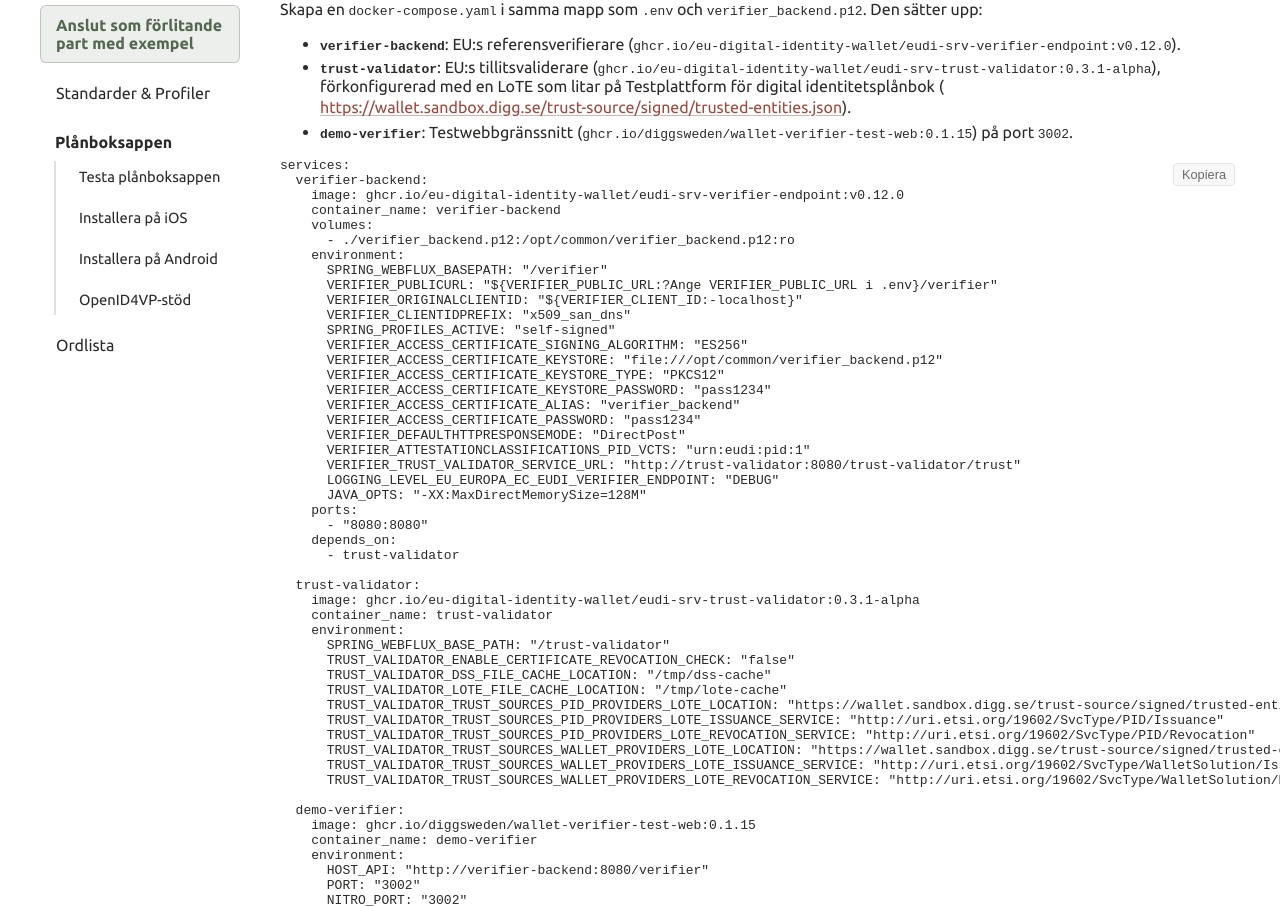
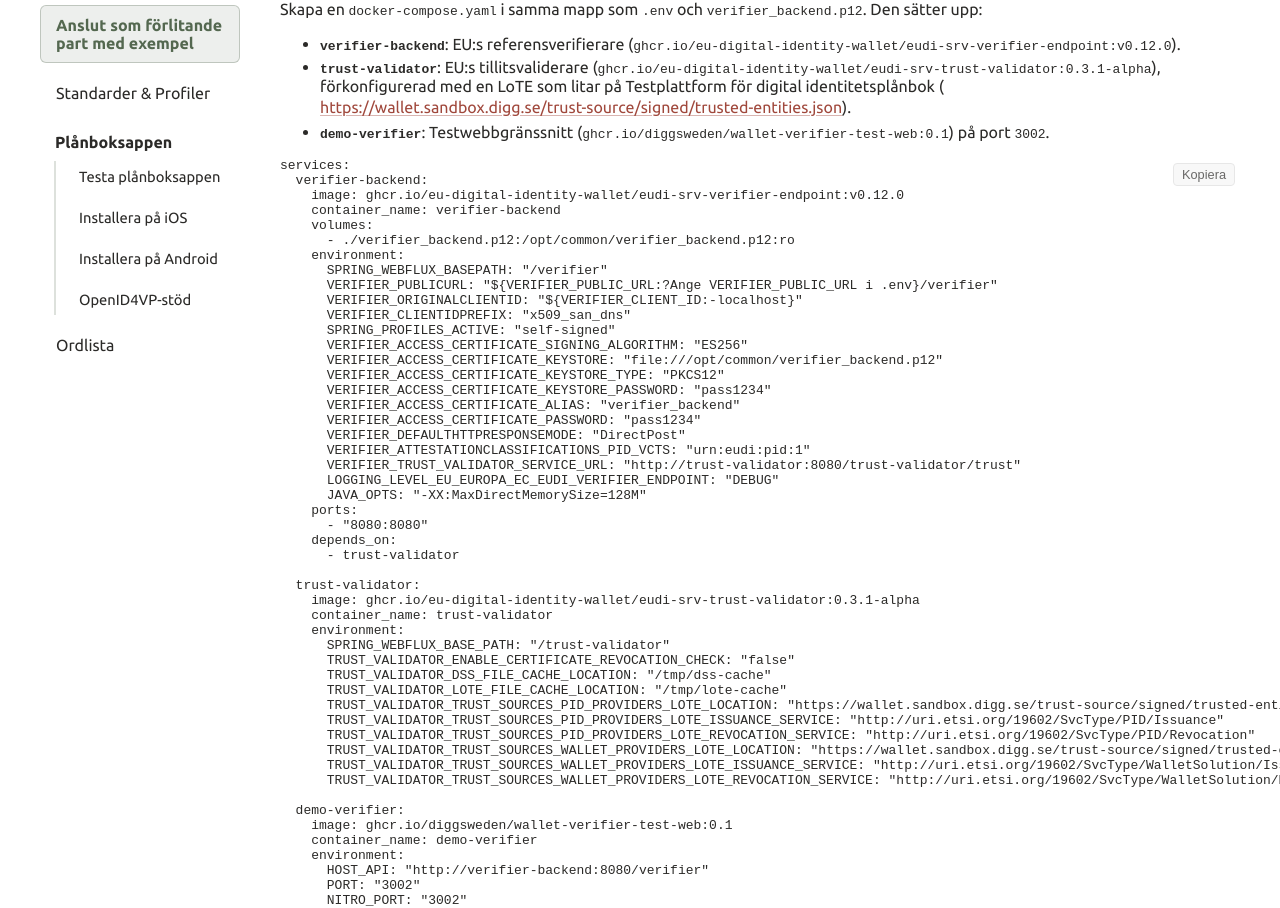
Before and after one commit to diggsweden/wallet-utvecklarportal, a Jekyll site: the page built from pages/exempel-fp.md, in a window 1280 px wide and 1400 px high, scrolled down 1726 px. Shown: the part 133-1041 px from the top of the window. Built offline with Jekyll 4.4.1, drawn with Linux system fonts in a browser that asks for light colours.

Commit message:
feat: use less granular tag of wallet-verifier-test-web
Signed-off-by: Markus Beer <markus.beer@digg.se>

```diff
--- a/pages/exempel-fp.md
+++ b/pages/exempel-fp.md
@@ -131,7 +131,7 @@ Den sätter upp:
   EU:s tillitsvaliderare (`ghcr.io/eu-digital-identity-wallet/eudi-srv-trust-validator:0.3.1-alpha`),
   förkonfigurerad med en LoTE som litar på Testplattform för digital identitetsplånbok
   (<https://wallet.sandbox.digg.se/trust-source/signed/trusted-entities.json>).
-- **`demo-verifier`**: Testwebbgränssnitt (`ghcr.io/diggsweden/wallet-verifier-test-web:0.1.15`) på port `3002`.
+- **`demo-verifier`**: Testwebbgränssnitt (`ghcr.io/diggsweden/wallet-verifier-test-web:0.1`) på port `3002`.
 
 [//]: # (spell-checker:disable)
 
@@ -180,7 +180,7 @@ services:
       TRUST_VALIDATOR_TRUST_SOURCES_WALLET_PROVIDERS_LOTE_REVOCATION_SERVICE: "http://uri.etsi.org/19602/SvcType/WalletSolution/Revocation"
 
   demo-verifier:
-    image: ghcr.io/diggsweden/wallet-verifier-test-web:0.1.15
+    image: ghcr.io/diggsweden/wallet-verifier-test-web:0.1
     container_name: demo-verifier
     environment:
       HOST_API: "http://verifier-backend:8080/verifier"
```
